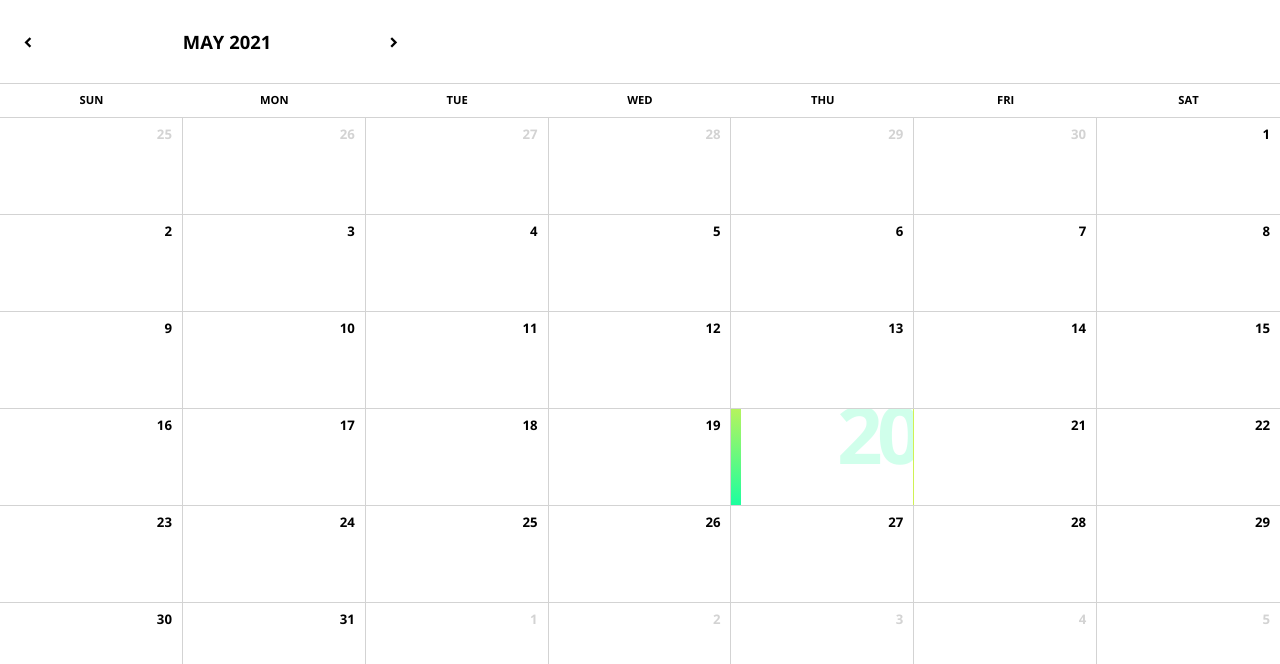
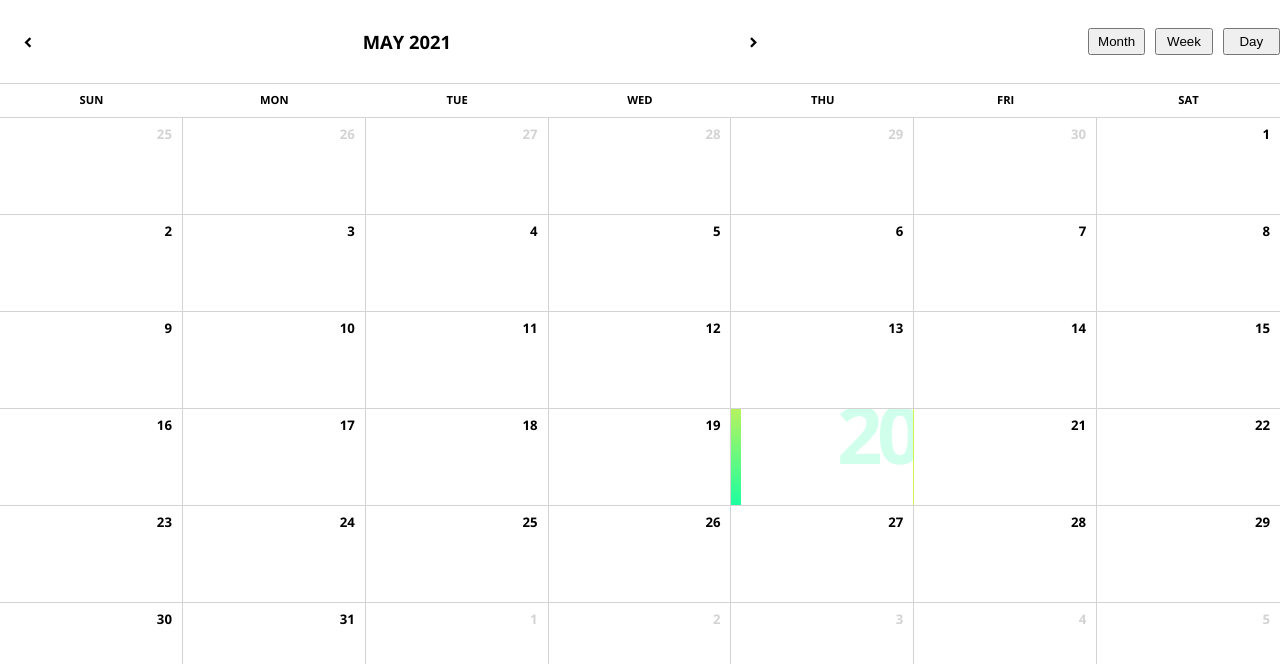
Before and after one commit to singh3069/reactCalendar, a React (Create React App) app: page / in a window 1280 px wide. Shown: the top 664 px of the page. Built offline with nearby package versions, Linux system fonts and the light colour scheme.

Commit message:
button added to header

```diff
--- a/src/Components/Header.js
+++ b/src/Components/Header.js
@@ -22,7 +22,11 @@ function Header(props) {
             chevron_right
           </div>
         </div>
-
+        <div className="headerButtonDiv">
+          <button>Month</button>
+          <button>Week</button>
+          <button>Day</button>
+        </div>
       </div>
     );
     }
--- a/src/Components/style.css
+++ b/src/Components/style.css
@@ -82,8 +82,27 @@ text-transform: uppercase;
 font-weight: 700;
 font-size: 115%;
 padding: 1.5em 0;
+display: flex;
 border-bottom: 1px solid lightgray;
+justify-content: space-between;
 }
+
+.headerButtonDiv {
+    display: flex;
+    align-content: center;
+    justify-content: space-between;
+    height: auto;
+    width: 15%;
+    gap: 10px;
+}
+
+.headerButtonDiv button{
+    cursor: pointer;
+    /* widht: 44px; */
+    width: 35%;
+}
+
+
 /* .calendar */
  /* .header  */
  .icon {
```
Lines whose indentation alone changed are shown as unchanged.
